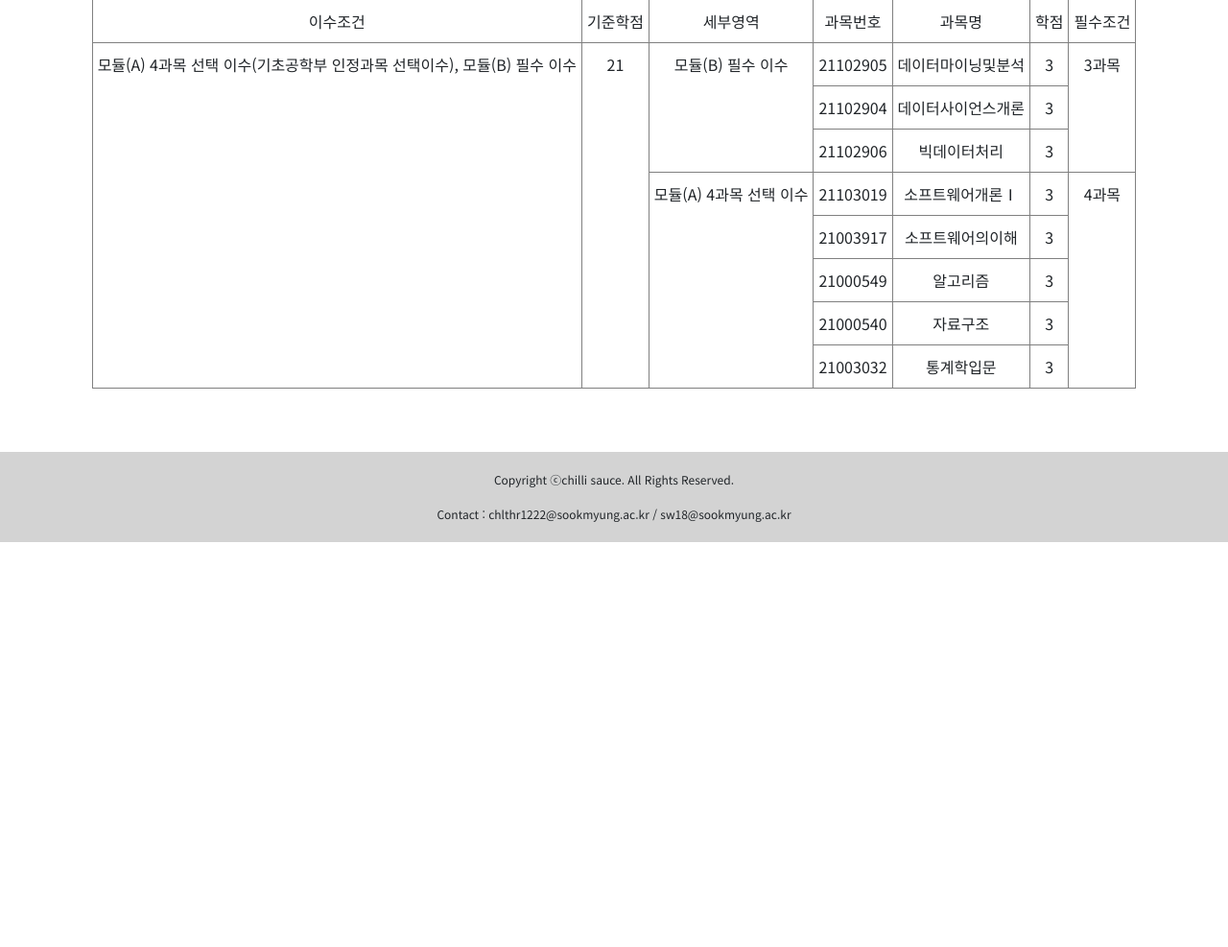
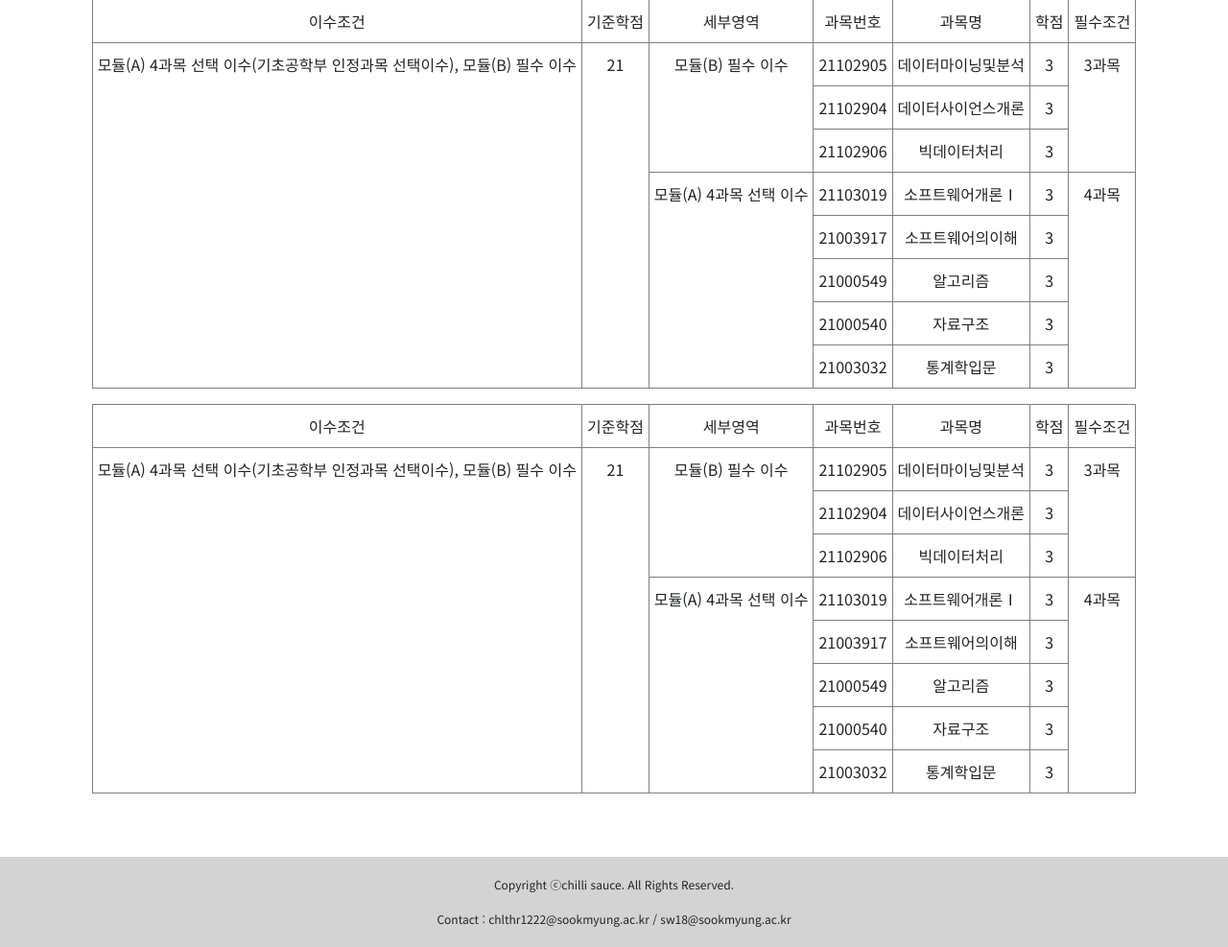
Before and after one commit to 1010Min/-chili-sauce, a Flask app: page /major-track in a window 1280 px wide. Shown: the part 243-1230 px from the top of the page at 96% size. Before the commit the page ends 808 px from the top, so only its background shows below. Run offline with Flask 2, Linux system fonts and the light colour scheme; some libraries are stand-ins or nearby versions.

Commit message:
UPDATE : majortrack.html - navbar 수정

```diff
--- a/templates/majortrack.html
+++ b/templates/majortrack.html
@@ -81,14 +81,87 @@
                             Dropdown link
                         </a>
                         <div class="dropdown-menu" aria-labelledby="navbarDropdownMenuLink">
-                            <a class="dropdown-item" href="#">Action </a>
-                            <a class="dropdown-item" href="#">Another action</a>
+                            <a class="dropdown-item" href="#data-science">데이터 사이언스 트랙</a>
+                            <a class="dropdown-item" href="#hello">hello</a>
                             <a class="dropdown-item" href="#">Something else here</a>
                         </div>
                     </li>
 
                 </ul>
-                <p class="card-text">
+                <p id="data-science" class="card-text">
+                    <style type="text/css">
+                        table {margin-left:auto; margin-right:auto;}
+                        .tg  {border-collapse:collapse;border-spacing:0;}
+                        .tg td{border-color:black;border-style:solid;border-width:1px;
+                            overflow:hidden;padding:10px 5px;word-break:normal;}
+                        .tg th{border-color:black;border-style:solid;border-width:1px;
+                            font-weight:normal;overflow:hidden;padding:10px 5px;word-break:normal;}
+                        .tg .tg-c3ow{border-color:inherit;text-align:center;vertical-align:top}
+                    </style>
+                <table class="tg">
+                    <thead>
+                    <tr>
+                        <th class="tg-c3ow">이수조건</th>
+                        <th class="tg-c3ow">기준학점</th>
+                        <th class="tg-c3ow">세부영역</th>
+                        <th class="tg-c3ow">과목번호</th>
+                        <th class="tg-c3ow">과목명</th>
+                        <th class="tg-c3ow">학점</th>
+                        <th class="tg-c3ow">필수조건</th>
+                    </tr>
+                    </thead>
+                    <tbody>
+                    <tr>
+                        <td class="tg-c3ow" rowspan="8">모듈(A) 4과목 선택 이수(기초공학부 인정과목 선택이수), 모듈(B) 필수 이수</td>
+                        <td class="tg-c3ow" rowspan="8">21</td>
+                        <td class="tg-c3ow" rowspan="3">모듈(B) 필수 이수</td>
+                        <td class="tg-c3ow">21102905</td>
+                        <td class="tg-c3ow">데이터마이닝및분석</td>
+                        <td class="tg-c3ow">3</td>
+                        <td class="tg-c3ow" rowspan="3">3과목</td>
+                    </tr>
+                    <tr>
+                        <td class="tg-c3ow">21102904</td>
+                        <td class="tg-c3ow">데이터사이언스개론</td>
+                        <td class="tg-c3ow">3</td>
+                    </tr>
+                    <tr>
+                        <td class="tg-c3ow">21102906</td>
+                        <td class="tg-c3ow">빅데이터처리</td>
+                        <td class="tg-c3ow">3</td>
+                    </tr>
+                    <tr>
+                        <td class="tg-c3ow" rowspan="5">모듈(A) 4과목 선택 이수</td>
+                        <td class="tg-c3ow">21103019</td>
+                        <td class="tg-c3ow">소프트웨어개론Ⅰ</td>
+                        <td class="tg-c3ow">3</td>
+                        <td class="tg-c3ow" rowspan="5">4과목</td>
+                    </tr>
+                    <tr>
+                        <td class="tg-c3ow">21003917</td>
+                        <td class="tg-c3ow">소프트웨어의이해</td>
+                        <td class="tg-c3ow">3</td>
+                    </tr>
+                    <tr>
+                        <td class="tg-c3ow">21000549</td>
+                        <td class="tg-c3ow">알고리즘</td>
+                        <td class="tg-c3ow">3</td>
+                    </tr>
+                    <tr>
+                        <td class="tg-c3ow">21000540</td>
+                        <td class="tg-c3ow">자료구조</td>
+                        <td class="tg-c3ow">3</td>
+                    </tr>
+                    <tr>
+                        <td class="tg-c3ow">21003032</td>
+                        <td class="tg-c3ow">통계학입문</td>
+                        <td class="tg-c3ow">3</td>
+                    </tr>
+                    </tbody>
+                </table>
+                </p>
+
+                <p id="hello" class="card-text">
                     <style type="text/css">
                         table {margin-left:auto; margin-right:auto;}
                         .tg  {border-collapse:collapse;border-spacing:0;}
```
